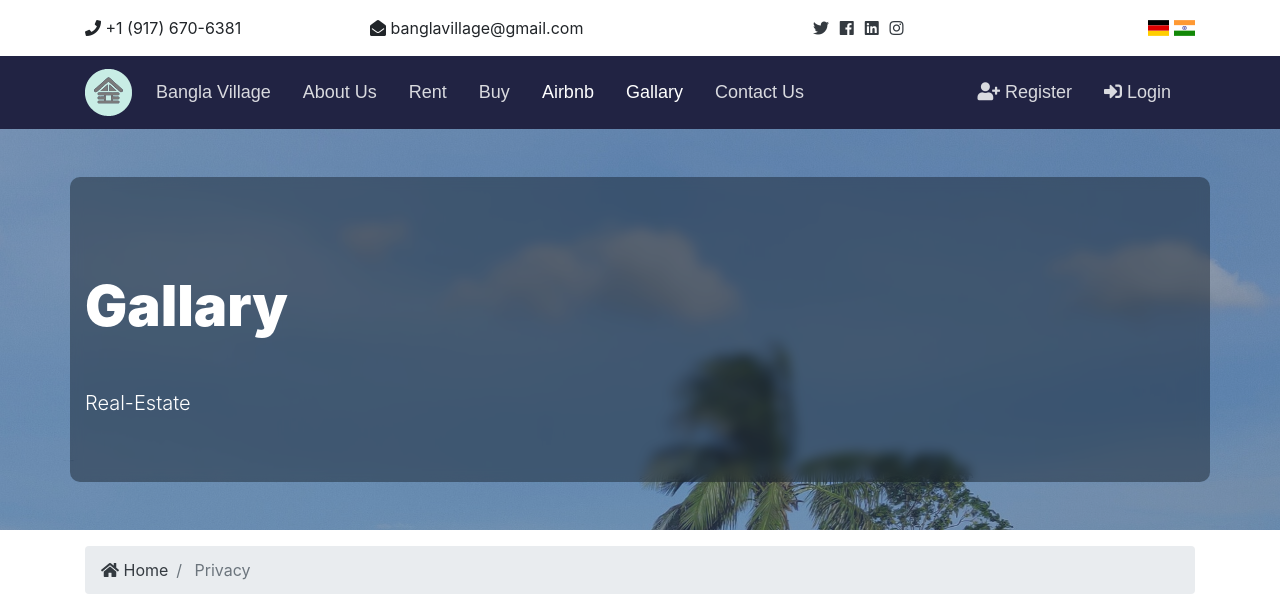
After one commit to inteliko/Django-real-estate, a Django app: page /en/gallary in a window 1280 px wide. The commit adds this page. Shown: the top 598 px of the page. Run offline with Django 3.2, Linux system fonts and the light colour scheme; some libraries are stand-ins or nearby versions.

Commit message:
little change

```diff
--- a/Django-RealEstate/core/urls.py
+++ b/Django-RealEstate/core/urls.py
@@ -1,6 +1,6 @@
 from django.urls import path
 
-from .views import (IndexView, AboutView, ContactView, ImpressumView, PrivacyView, policyView, termsView,
+from .views import (IndexView, AboutView, ContactView, ImpressumView, PrivacyView, policyView, termsView, Gallaryview,
                     RobotsTXTView)
 
 urlpatterns = [
@@ -12,5 +12,6 @@ urlpatterns = [
     path('privacy', PrivacyView.as_view(), name="privacy"),
     path('policy', policyView.as_view(), name="policy"),
     path('terms', termsView.as_view(), name="terms"),
+    path('gallary', Gallaryview.as_view(), name="gallary"),
 
 ]
--- a/Django-RealEstate/core/views.py
+++ b/Django-RealEstate/core/views.py
@@ -96,6 +96,22 @@ class PrivacyView(TemplateView):
         return context
 
 
+class Gallaryview(TemplateView):
+    template_name = 'core/gallary.html'
+
+    def get_context_data(self, **kwargs):
+        context = super().get_context_data(**kwargs)
+        # Showcase Section Infos
+        context['title'] = _("Gallary")
+        context['subtitle'] = _("Real-Estate")
+        # SEO
+        context['page_title'] = _("Privacy")
+        context['page_description'] = _("Real estate manager."
+                                        "This is our gallary page.")
+        return context
+
+
+
 class ImpressumView(TemplateView):
     template_name = 'core/impressum.html'
 
--- /dev/null
+++ b/Django-RealEstate/templates/core/gallary.html
@@ -0,0 +1,79 @@
+{% extends 'core/base.html' %}
+{% load static %}
+
+{% load static %}
+
+
+{% block content %}
+
+
+{% include 'core/partials/_showcase_section.html' %}
+
+
+<!-- Breadcrumb -->
+<section id="bc" class="mt-3">
+    <div class="container">
+        <nav aria-label="breadcrumb">
+            <ol class="breadcrumb">
+                <li class="breadcrumb-item">
+                    <a href="{% url 'index' %}">
+                        <i class="fas fa-home"></i> Home</a>
+                </li>
+                <li class="breadcrumb-item active"> {{ _("Privacy") }}</li>
+            </ol>
+        </nav>
+    </div>
+</section>
+
+<section id="gallary" class="py-2">
+
+    <!-- Gallery -->
+<div class="row">
+    <div class="col-lg-4 col-md-12 mb-4 mb-lg-0">
+      <img
+        src="https://mdbcdn.b-cdn.net/img/Photos/Horizontal/Nature/4-col/img%20(73).webp"
+        class="w-100 shadow-1-strong rounded mb-4"
+        alt="Boat on Calm Water"
+      />
+
+      <img
+        src="https://mdbcdn.b-cdn.net/img/Photos/Vertical/mountain1.webp"
+        class="w-100 shadow-1-strong rounded mb-4"
+        alt="Wintry Mountain Landscape"
+      />
+    </div>
+
+    <div class="col-lg-4 mb-4 mb-lg-0">
+      <img
+        src="https://mdbcdn.b-cdn.net/img/Photos/Vertical/mountain2.webp"
+        class="w-100 shadow-1-strong rounded mb-4"
+        alt="Mountains in the Clouds"
+      />
+
+      <img
+        src="https://mdbcdn.b-cdn.net/img/Photos/Horizontal/Nature/4-col/img%20(73).webp"
+        class="w-100 shadow-1-strong rounded mb-4"
+        alt="Boat on Calm Water"
+      />
+    </div>
+
+    <div class="col-lg-4 mb-4 mb-lg-0">
+      <img
+        src="https://mdbcdn.b-cdn.net/img/Photos/Horizontal/Nature/4-col/img%20(18).webp"
+        class="w-100 shadow-1-strong rounded mb-4"
+        alt="Waves at Sea"
+      />
+
+      <img
+        src="https://mdbcdn.b-cdn.net/img/Photos/Vertical/mountain3.webp"
+        class="w-100 shadow-1-strong rounded mb-4"
+        alt="Yosemite National Park"
+      />
+    </div>
+  </div>
+  <!-- Gallery -->
+
+
+</section>
+
+{% endblock %}
--- a/Django-RealEstate/templates/core/index.html
+++ b/Django-RealEstate/templates/core/index.html
@@ -32,7 +32,7 @@ Services offered: renting, selling, buying, consultation and way more."/>
         </div>
 
 
-        {% include 'core/partials/_search.html' %}
+
       </div>
     </div>
   </div>
--- a/Django-RealEstate/templates/core/partials/_footer.html
+++ b/Django-RealEstate/templates/core/partials/_footer.html
@@ -7,7 +7,7 @@
                 <div class="col-md-4">
                     <h5>Contact Us</h5>
                     <p>Email: banglavillage@gmail.com</p>
-                    <p>Phone: +1 9178-706381</p>
+                    <p>Phone: +1 (917) 670-6381</p>
                 </div>
                 <div class="col-md-4">
                     <h5>Follow Us</h5>
--- a/Django-RealEstate/templates/core/partials/_navbar.html
+++ b/Django-RealEstate/templates/core/partials/_navbar.html
@@ -35,6 +35,10 @@
 
           </a>
         </li>
+
+
+
+
 
 
 
@@ -86,6 +90,22 @@
           </a>
         </li>
 
+
+
+        <li
+        {% if 'gallary' in request.path %}
+          class="nav-item active mr-3"
+        {% else %}
+          class="nav-item mr-3"
+        {% endif %}
+      >
+        <a class="nav-link" href="{% url 'gallary' %}">
+
+          {{ _("Gallary") }}
+
+        </a>
+      </li>
+
         <li
         {% if 'contact' in request.path %}
           class="nav-item active mr-3"
@@ -99,6 +119,9 @@
 
         </a>
       </li>
+
+
+
 
 
         </ul>
--- a/Django-RealEstate/templates/core/partials/_topbar.html
+++ b/Django-RealEstate/templates/core/partials/_topbar.html
@@ -12,7 +12,7 @@
 
 
       <div class="col-md-3">
-        <i class="fas fa-phone"></i> +1 9178-706381
+        <i class="fas fa-phone"></i> +1 (917) 670-6381
       </div>
       <div class="col-md-3">
         <i class="fas fa-envelope-open"></i> banglavillage@gmail.com
```
